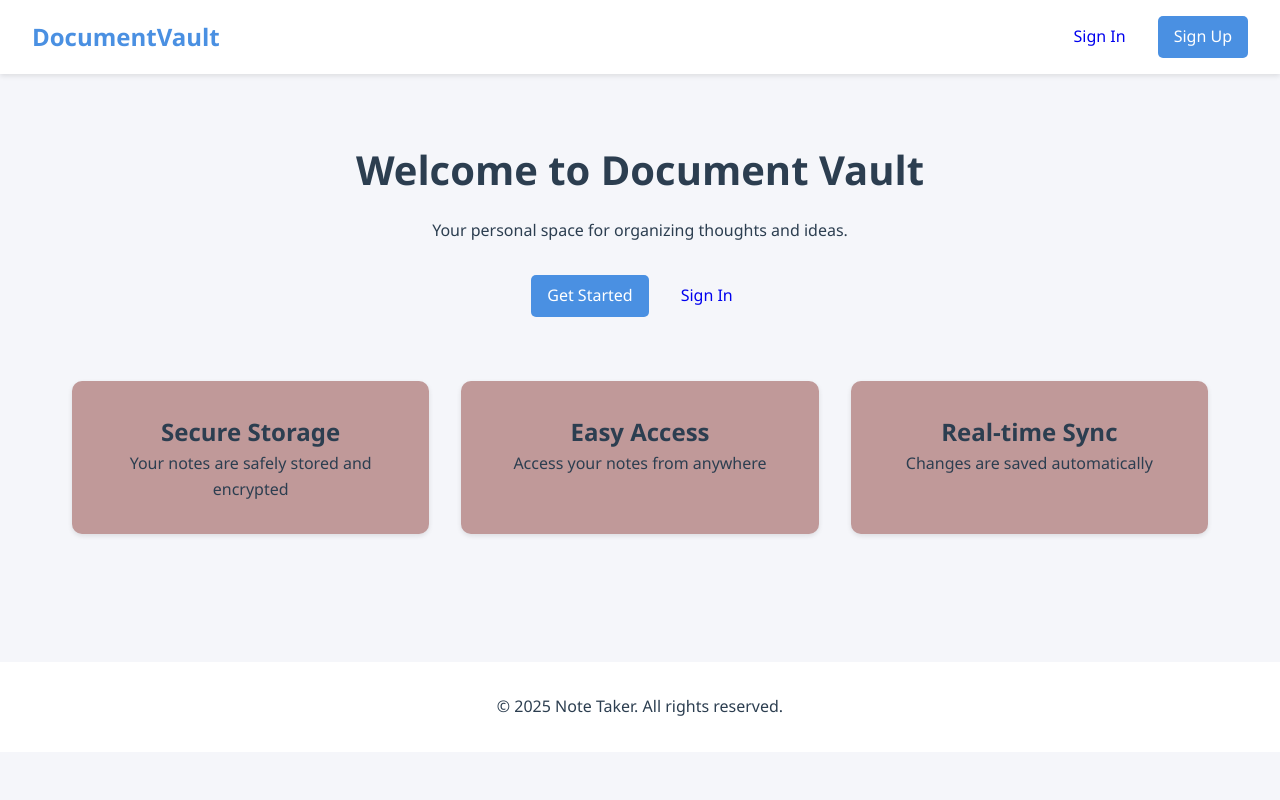
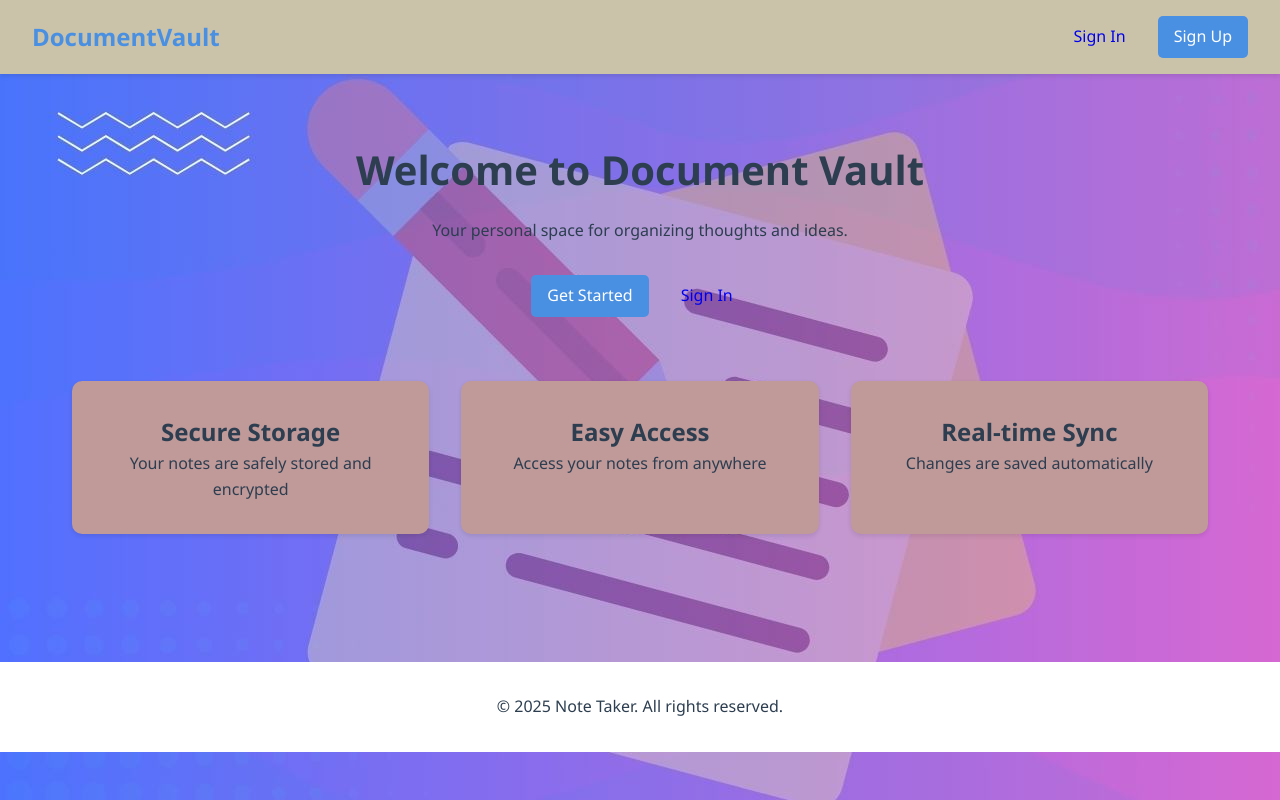
Before and after one commit to AhmadFarazMD/Notes-Take-Web, a website: page index.html in a window 1280 px wide. Drawn offline with Linux system fonts and the light colour scheme.

Commit message:
Update styles.css

```diff
--- a/styles.css
+++ b/styles.css
@@ -14,6 +14,7 @@
 }
 
 body {
+    background-image: url('img3.jpg');
     font-family: 'Segoe UI', Tahoma, Geneva, Verdana, sans-serif;
     line-height: 1.6;
     background-color: var(--background-color);
@@ -21,7 +22,7 @@ body {
 }
 
 nav {
-    background-color: white;
+    background-color: rgb(202, 195, 169);
     padding: 1rem 2rem;
     display: flex;
     justify-content: space-between;
```
